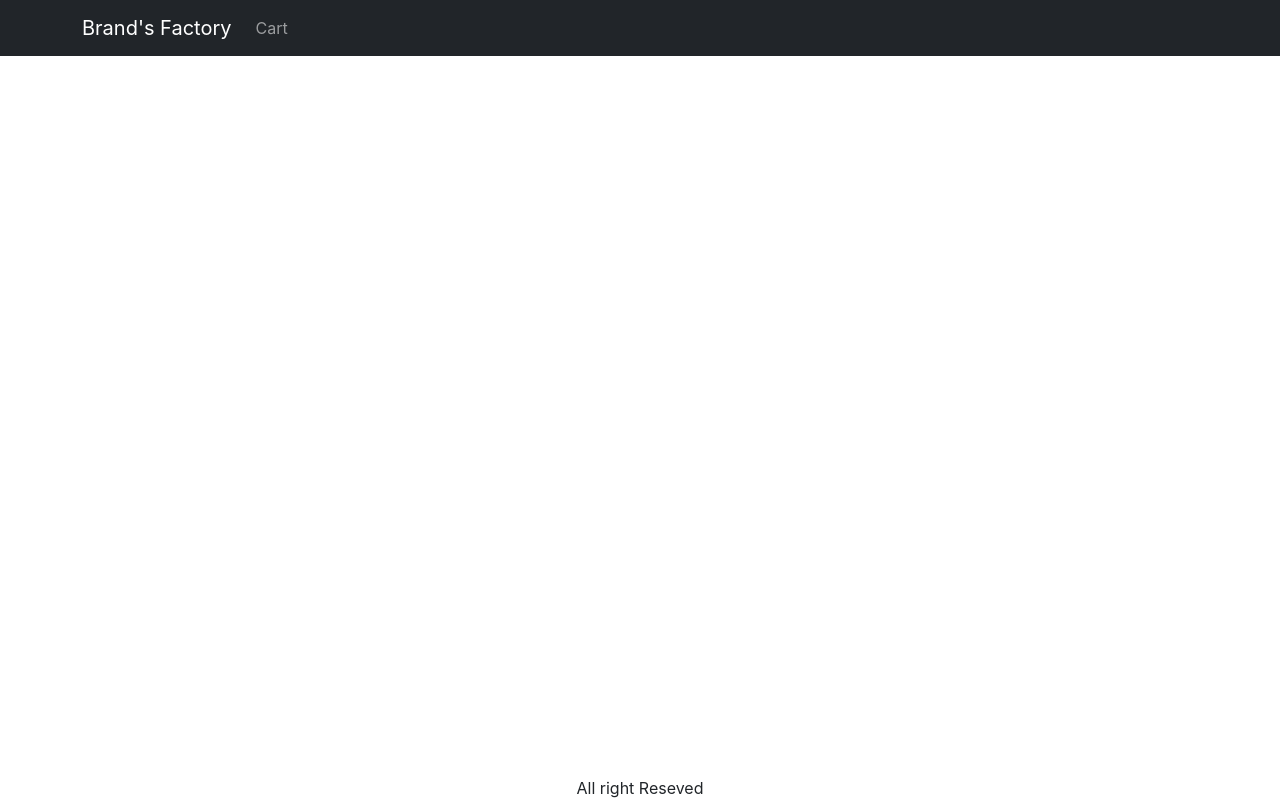
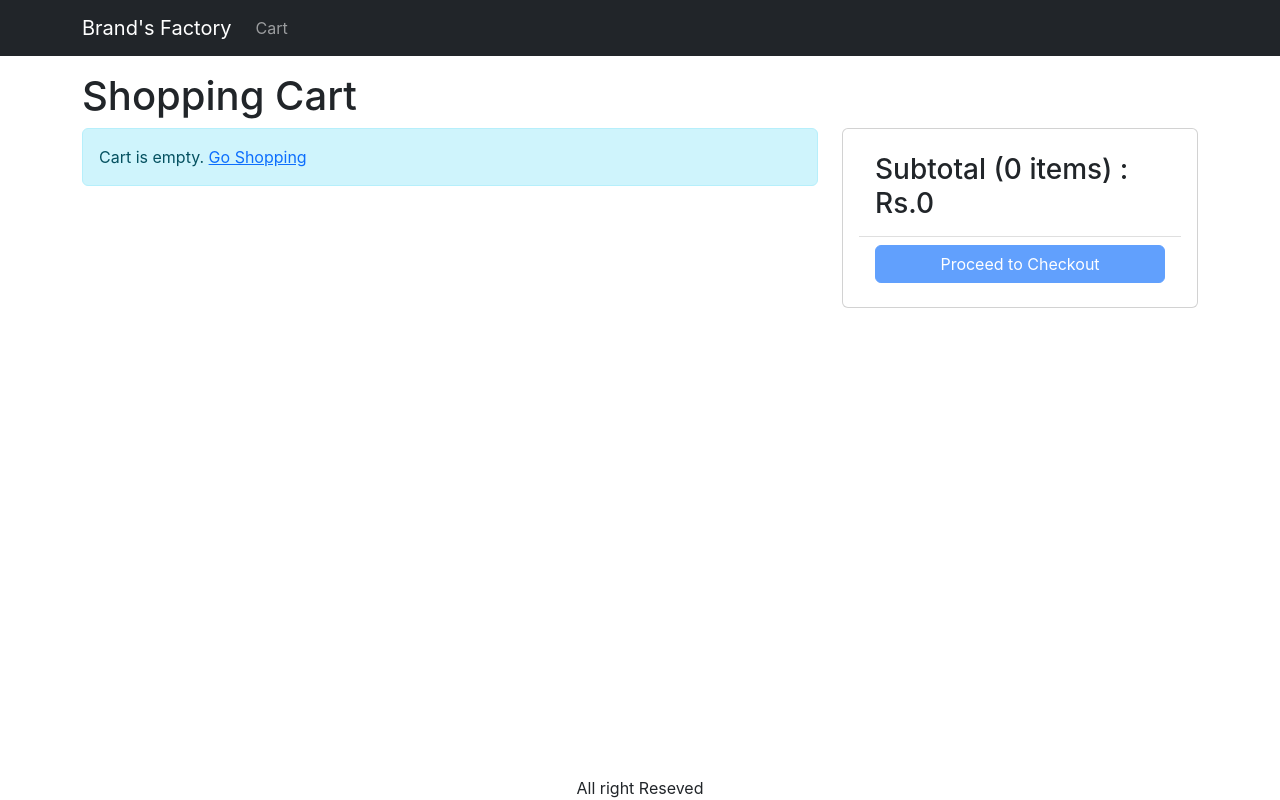
Before and after one commit to Mustafa4515/Mern-Eommers, a React (Create React App) app in the folder frontend/: page /cart in a window 1280 px wide. Built offline with nearby package versions, Linux system fonts and the light colour scheme.

Commit message:
Product Screen

```diff
--- a/frontend/src/App.js
+++ b/frontend/src/App.js
@@ -9,6 +9,7 @@
 import Badge from 'react-bootstrap/Badge';
 import { useContext } from 'react';
 import { Store } from './screens/Store';
+import CartScreen from './screens/CartScreen';
 function App() {
   const { state } = useContext(Store);
   const { cart } = state;
@@ -39,6 +40,7 @@
             <Routes>
               <Route path="/product/:slug" element={<ProductScreen />} />
               <Route path="/" element={<HomeScreen />} />
+              <Route path='/cart' element={<CartScreen/>}/>
             </Routes>
           </Container>
         </main>
--- a/frontend/src/components/Product.js
+++ b/frontend/src/components/Product.js
@@ -2,8 +2,29 @@
 import Card from 'react-bootstrap/Card';
 import Button from 'react-bootstrap/Button';
 import Rating from './Rating';
+import axios from 'axios';
+import { useContext } from 'react';
+import { Store } from '../screens/Store';
 function Product(props) {
   const { product } = props;
+  const { state, dispatch: ctxDispatch } = useContext(Store);
+  const {
+    cart: { cartItems },
+  } = state;
+
+  const addToCartHandler = async (item) => {
+    const existItem = cartItems.find((x) => x._id === product._id);
+    const quantity = existItem ? existItem.quantity + 1 : 1;
+    const { data } = await axios.get(`/api/products/${item._id}`);
+    if (data.countInStock < quantity) {
+      window.alert('Sorry. Product is out of stock');
+      return;
+    }
+    ctxDispatch({
+      type: 'CART_ADD_ITEM',
+      payload: { ...item, quantity },
+    });
+  };
   return (
     <Card>
       <Link to={`/product/${product.slug}`}>
@@ -13,9 +34,12 @@
         <Link to={`/product/${product.slug}`}>
           <Card.Title>{product.name}</Card.Title>
         </Link>
-        <Rating rating={product.rating} numReviews={product.numReviews}/>
-        <Card.Text>RS{product.price}</Card.Text>
-        <Button>Add to cart</Button>
+        <Rating rating={product.rating} numReviews={product.numReviews} />
+        <Card.Text>Rs.{product.price}</Card.Text>
+        {product.countInStock===0? <Button variant='light' disabled>Out of stock</Button>
+      :
+        <Button onClick={() => addToCartHandler(product)}>Add to cart</Button>
+      }
       </Card.Body>
     </Card>
   );
--- a/frontend/src/index.css
+++ b/frontend/src/index.css
@@ -44,3 +44,6 @@
 .card-img-top{
   background-color: skyblue;
 }
+.img-thumbnail{
+  height: 8px;
+}
--- a/frontend/src/screens/CartScreen.js
+++ b/frontend/src/screens/CartScreen.js
@@ -0,0 +1,127 @@
+import { useContext } from 'react';
+import { Store } from './Store';
+import { Helmet } from 'react-helmet-async';
+import Row from 'react-bootstrap/Row';
+import Col from 'react-bootstrap/Col';
+import MessageBox from '../components/MessageBox';
+import ListGroup from 'react-bootstrap/ListGroup';
+import Button from 'react-bootstrap/Button';
+import Card from 'react-bootstrap/Card';
+import { Link, useNavigate } from 'react-router-dom';
+import axios from 'axios';
+export default function CartScreen() {
+  const navigate = useNavigate();
+  const { state, dispatch: ctxDispatch } = useContext(Store);
+  const {
+    cart: { cartItems },
+  } = state;
+  const updateCartHandler = async (item, quantity) => {
+    const { data } = await axios.get(`/api/products/${item._id}`);
+    if (data.countInStock < quantity) {
+      window.alert('Sorry. Product is out of stock');
+      return;
+    }
+    ctxDispatch({
+      type: 'CART_ADD_ITEM',
+      payload: { ...item, quantity },
+    });
+  };
+  const removeItemHandler = (item) => {
+    ctxDispatch({ type: 'CART_REMOVE_ITEM', payload: item });
+  };
+
+  const checkoutHandler = () => {
+    navigate('/signin?redirect=/shipping');
+  };
+  return (
+    <div>
+      <Helmet>
+        <title>Shopping Cart</title>
+      </Helmet>
+      <h1>Shopping Cart</h1>
+      <Row>
+        <Col md={8}>
+          {cartItems.length === 0 ? (
+            <MessageBox>
+              Cart is empty. <Link to="/">Go Shopping</Link>
+            </MessageBox>
+          ) : (
+            <ListGroup>
+              {cartItems.map((item) => (
+                <ListGroup.Item key={item._id}>
+                  <Row className="align-items-center">
+                    <Col md={4}>
+                      <img
+                        src={item.image}
+                        alt={item.name}
+                        className="img-fluid rounded img-thumbnail"
+                      ></img>{' '}
+                      <Link to={`/product/${item.slug}`}>{item.name}</Link>
+                    </Col>
+                    <Col md={3}>
+                      <Button
+                        onClick={() =>
+                          updateCartHandler(item, item.quantity - 1)
+                        }
+                        variant="light"
+                        disabled={item.quantity === 1}
+                      >
+                        <i className="fas fa-minus-circle"></i>
+                      </Button>{' '}
+                      <span>{item.quantity}</span>{' '}
+                      <Button
+                        variant="light"
+                        onClick={() =>
+                          updateCartHandler(item, item.quantity + 1)
+                        }
+                        disabled={item.quantity === item.countInStock}
+                      >
+                        <i className="fas fa-plus-circle"></i>
+                      </Button>
+                    </Col>
+                    <Col md={3}>Rs.{item.price}</Col>
+                    <Col md={2}>
+                      <Button
+                        onClick={() => removeItemHandler(item)}
+                        variant="light"
+                      >
+                        <i className="fas fa-trash"></i>
+                      </Button>
+                    </Col>
+                  </Row>
+                </ListGroup.Item>
+              ))}
+            </ListGroup>
+          )}
+        </Col>
+        <Col md={4}>
+          <Card>
+            <Card.Body>
+              <ListGroup variant="flush">
+                <ListGroup.Item>
+                  <h3>
+                    Subtotal ({cartItems.reduce((a, c) => a + c.quantity, 0)}{' '}
+                    items) : Rs.
+                    {cartItems.reduce((a, c) => a + c.price * c.quantity, 0)}
+                  </h3>
+                </ListGroup.Item>
+                <ListGroup.Item>
+                  <div className="d-grid">
+                    <Button
+                      type="button"
+                      variant="primary"
+                      onClick={checkoutHandler}
+                      disabled={cartItems.length === 0}
+                    >
+                      Proceed to Checkout
+                    </Button>
+                  </div>
+                </ListGroup.Item>
+              </ListGroup>
+            </Card.Body>
+          </Card>
+        </Col>
+      </Row>
+    </div>
+  );
+}
--- a/frontend/src/screens/ProductScreen.js
+++ b/frontend/src/screens/ProductScreen.js
@@ -1,5 +1,5 @@
 import React, { useContext } from 'react';
-import { useParams } from 'react-router-dom';
+import { useNavigate, useParams } from 'react-router-dom';
 import axios from 'axios';
 import { useReducer, useEffect } from 'react';
 import Row from 'react-bootstrap/Row';
@@ -27,6 +27,7 @@
   }
 };
 export default function ProductScreen() {
+  const navigate=useNavigate();
   const params = useParams();
   const { slug } = params;
   const [{ loading, error, product }, dispatch] = useReducer(reducer, {
@@ -60,6 +61,7 @@
       type: 'CART_ADD_ITEM',
       payload: { ...product, quantity },
     });
+    navigate('/cart')
   };
   return loading ? (
     <LoadingBox />
@@ -89,7 +91,7 @@
                 numReviews={product.numReviews}
               ></Rating>
             </ListGroup.Item>
-            <ListGroup.Item>Price : Rs {product.price}</ListGroup.Item>
+            <ListGroup.Item>Price : Rs.{product.price}</ListGroup.Item>
             <ListGroup.Item>
               Description:
               <p>{product.description}</p>
@@ -103,7 +105,7 @@
                 <ListGroup.Item>
                   <Row>
                     <Col>Price</Col>
-                    <Col>RS {product.price}</Col>
+                    <Col>Rs.{product.price}</Col>
                   </Row>
                 </ListGroup.Item>
                 <ListGroup.Item>
--- a/frontend/src/screens/Store.js
+++ b/frontend/src/screens/Store.js
@@ -3,7 +3,9 @@
 export const Store = createContext();
 const initialState = {
   cart: {
-    cartItems: [],
+    cartItems: localStorage.getItem('cartItems')
+      ? JSON.parse(localStorage.getItem('cartItems'))
+      : [],
   },
 };
 function reducer(state, action) {
@@ -11,14 +13,23 @@
     case 'CART_ADD_ITEM':
       // add to cart
       const newItem = action.payload;
-      const existItem = state.cart.cartItems.find((item) => item._id === newItem._id);
+      const existItem = state.cart.cartItems.find(
+        (item) => item._id === newItem._id
+      );
       const cartItems = existItem
         ? state.cart.cartItems.map((item) =>
             item._id === existItem._id ? newItem : item
           )
         : [...state.cart.cartItems, newItem];
+      localStorage.setItem('cartItems', JSON.stringify(cartItems));
       return { ...state, cart: { ...state.cart, cartItems } };
-
+    case 'CART_REMOVE_ITEM': {
+      const cartItems = state.cart.cartItems.filter(
+        (item) => item._id !== action.payload._id
+      );
+      localStorage.setItem('cartItems', JSON.stringify(cartItems));
+      return { ...state, cart: { ...state.cart, cartItems } };
+    }
     default:
       return state;
   }
```
Also changed, not shown: 1 other file (tests, documents, lock files or other folders).
